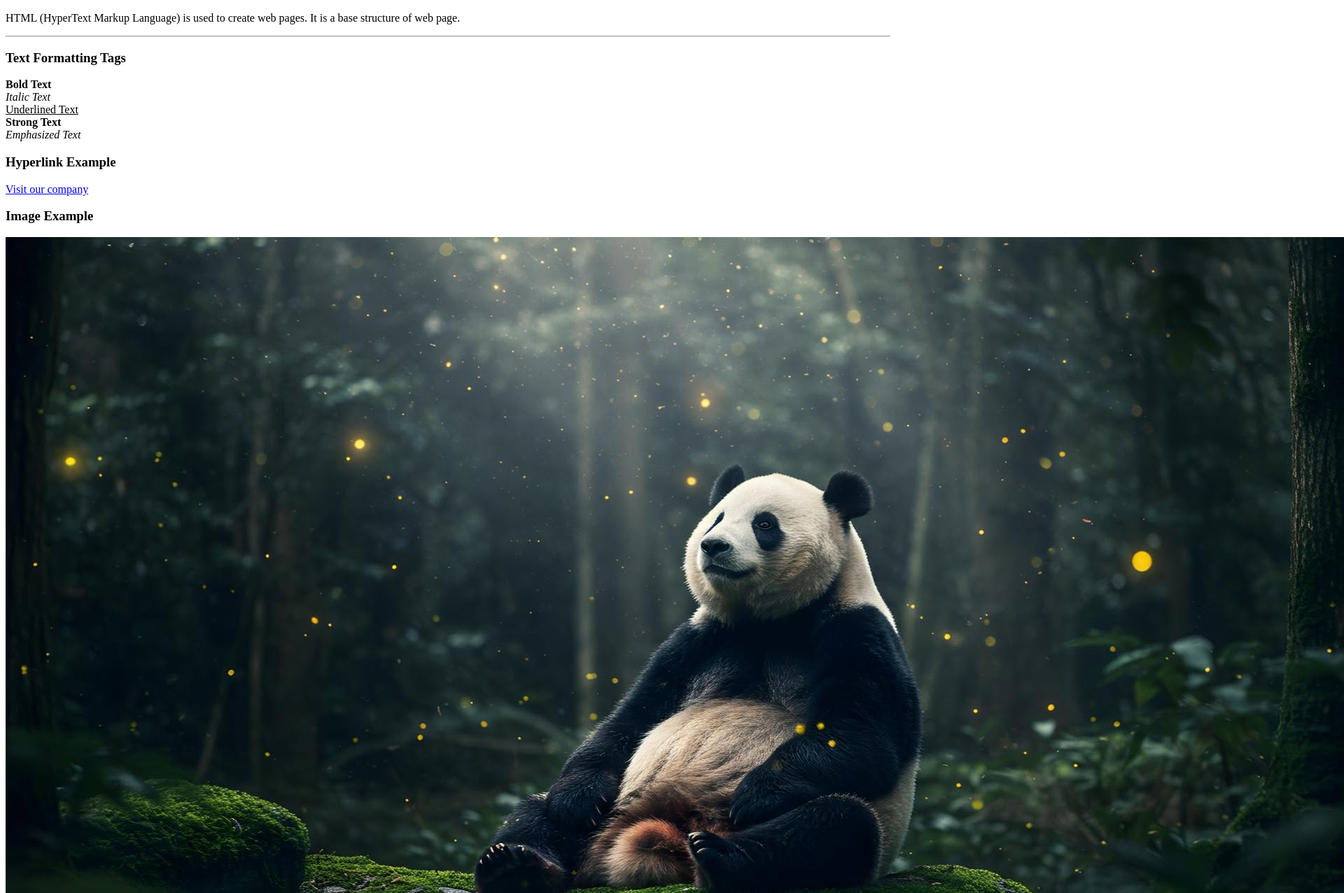
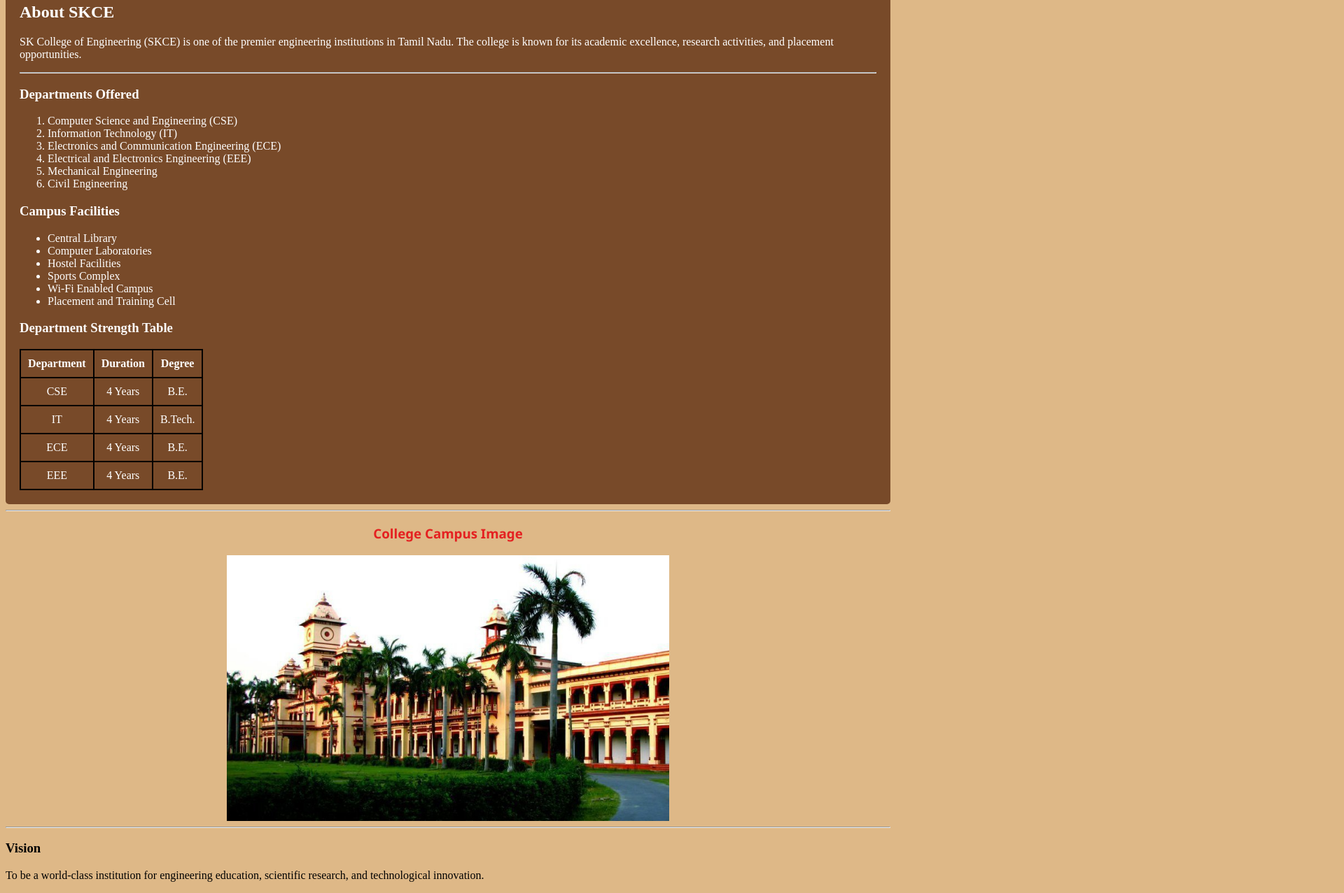
Before and after one commit to Karthi-0812/HTML1, a plain HTML site: page index.html in a window 1280 px wide. Shown: the part 110-1387 px from the top of the page at 70% size, 1920 px wide, since content can reach past the window. Drawn offline with Linux system fonts and the light colour scheme.

Commit message:
Add style.css and SKCE image

```diff
--- a/index.html
+++ b/index.html
@@ -2,47 +2,31 @@
 <html>
 <head>
     <title>HTML Tags and Form Example</title>
+    <link rel="stylesheet" href="style.css">
 </head>
 <body>
+    <div class="one">
+        <h1>SK College of Engineering (SKCE)</h1>
 
-    <!-- Section 1: General HTML Tags -->
-    <h1>General HTML Tags Section</h1>
-
-<h2>About SVCE</h2>
+        <h2>About SKCE</h2>
 
         <p>
-        HTML (HyperText Markup Language) is used to create web pages. It is a base structure of web page.
+            SK College of Engineering (SKCE) is one of the premier
+            engineering institutions in Tamil Nadu. The college is known for its
+            academic excellence, research activities, and placement opportunities.
         </p>
 
         <hr>
 
-    <h3>Text Formatting Tags</h3>
-    <p>
-        <b>Bold Text</b><br>
-        <i>Italic Text</i><br>
-        <u>Underlined Text</u><br>
-        <strong>Strong Text</strong><br>
-        <em>Emphasized Text</em>
-    </p>
-    <h3>Hyperlink Example</h3>
+        <h3>Departments Offered</h3>
 
-    <p>
-     <a href="https://www.thestackly.com/">Visit our company</a>
-      <br>
-    </p>
-    <h3>Image Example</h3>
-    <p>
-        <img src="Panda.jpg"
-             alt="Panda Image">
-    </p>
-
-    <h3>List Example</h3>
-
-    <h4>Ordered List</h4>
         <ol>
-        <li>HTML</li>
-        <li>CSS</li>
-        <li>JavaScript</li>
+            <li>Computer Science and Engineering (CSE)</li>
+            <li>Information Technology (IT)</li>
+            <li>Electronics and Communication Engineering (ECE)</li>
+            <li>Electrical and Electronics Engineering (EEE)</li>
+            <li>Mechanical Engineering</li>
+            <li>Civil Engineering</li>
         </ol>
 
         <h3>Campus Facilities</h3>
@@ -56,31 +40,69 @@
             <li>Placement and Training Cell</li>
         </ul>
 
-    <h3>Table Example</h3>
-    <table>
+        <h3>Department Strength Table</h3>
+
+        <table class="two" >
             <tr>
-            <th>ID</th>
-            <th>Name</th>
                 <th>Department</th>
+                <th>Duration</th>
+                <th>Degree</th>
             </tr>
+
             <tr>
-            <td>101</td>
-            <td>Karthikeyan</td>
+                <td>CSE</td>
+                <td>4 Years</td>
+                <td>B.E.</td>
+            </tr>
+
+            <tr>
                 <td>IT</td>
+                <td>4 Years</td>
+                <td>B.Tech.</td>
             </tr>
+
             <tr>
-            <td>102</td>
-            <td>Rahul</td>
-            <td>CSE</td>
+                <td>ECE</td>
+                <td>4 Years</td>
+                <td>B.E.</td>
+            </tr>
+
+            <tr>
+                <td>EEE</td>
+                <td>4 Years</td>
+                <td>B.E.</td>
             </tr>
         </table>
+    </div>
+
 
     <hr>
 
-    <!-- Section 2: Form Section -->
+        <h3 class="three">College Campus Image</h3>
+
+        <img class="four" src="SKCE.jpg" alt="SKCE Campus">
+
+    <hr>
+
+        <h3>Vision</h3>
+
+        <p>
+            To be a world-class institution for engineering education, scientific
+            research, and technological innovation.
+        </p>
+
+        <h3>Mission</h3>
+
+        <p>
+            To provide quality education, promote innovation, and develop competent
+            engineers with ethical values and social responsibility.
+        </p>
+    <hr>
+
+    <div class="four">
         <h1>Student Registration Form</h1>
 
-    <form>
+        <form class="five">
             <label>Full Name:</label><br>
             <input type="text" name="fullname" placeholder="Enter Full Name">
             <br><br>
@@ -104,8 +126,7 @@
             <input type="checkbox" name="javascript"> JavaScript
             <br>
 
-        <br><label>Department:</label>
-        <br>
+            <br><label>Department:</label><br>
             <select>
                 <option>CSE</option>
                 <option>IT</option>
@@ -113,10 +134,26 @@
                 <option>EEE</option>
             </select>
             <br><br>
+            <div class="six">
+                <input type="submit" class="seven" value="Submit">
+                <input type="reset" class="seven" value="Reset">
+            </div>
 
-        <input type="submit" value="Submit">
-        <input type="reset" value="Reset">
+
+
         </form>
+    </div>
+    <br><br>
+    <hr>
+    <br><br>
+    <div class="eight">
+        <a href="https://www.svce.ac.in" target="_blank" class="nine">Visit our Official Website</a>
+        <a href="https://www.svce.ac.in/departments/" target="_blank" class="nine">| View Departments</a>
+        <a href="https://www.svce.ac.in/contact/" target="_blank" class="nine">| Contact Us</a>
+
+    </div>
+
+
 
 </body>
 </html>
--- /dev/null
+++ b/style.css
@@ -0,0 +1,65 @@
+body{
+    background-color: burlywood;
+}
+
+.one {
+    background-color:rgb(120, 74, 41);
+    color: white;
+    padding: 20px;
+    border-radius: 5px;
+
+}
+.one h1{
+    font-family:'Segoe UI', Tahoma, Geneva, Verdana, sans-serif;
+    font-style:italic;
+    text-align: center;
+    color:aquamarine;
+}
+.two, th, td {
+    border: 2px solid black;
+    border-collapse: collapse;
+    background-color: rgb(120, 74, 41);
+    padding: 10px;
+    width: fit-content;
+    text-align: center;
+}
+
+.three {
+    color: rgb(228, 33, 33);
+    text-align: center;
+    font-family:'Segoe UI', Tahoma, Geneva, Verdana, sans-serif;
+}
+
+.four{
+    display: block;
+    margin-left: auto;
+    margin-right: auto;
+    width: 50%;
+}
+.four h1{
+    text-align: center;
+    color:rgb(228, 33, 33);
+    font-family:'Segoe UI', Tahoma, Geneva, Verdana, sans-serif;
+}
+.five {
+    background-color: rgb(120, 74, 41);
+    color: white;
+    padding: 20px;
+    border-radius: 5px;
+}
+.six {
+    text-align: center;
+}
+.seven:hover {
+    background-color:steelblue;
+}
+.eight {
+    text-align: center;
+    background-color: rgb(12, 6, 1);
+    color: white;
+    padding: 20px;
+    border-radius: 10px;
+}
+.nine:hover {
+    background-color:blueviolet;
+}
```
Also changed, not shown: Panda.jpg (deleted), SKCE.jpg (added). Lines whose indentation alone changed are shown as unchanged.
